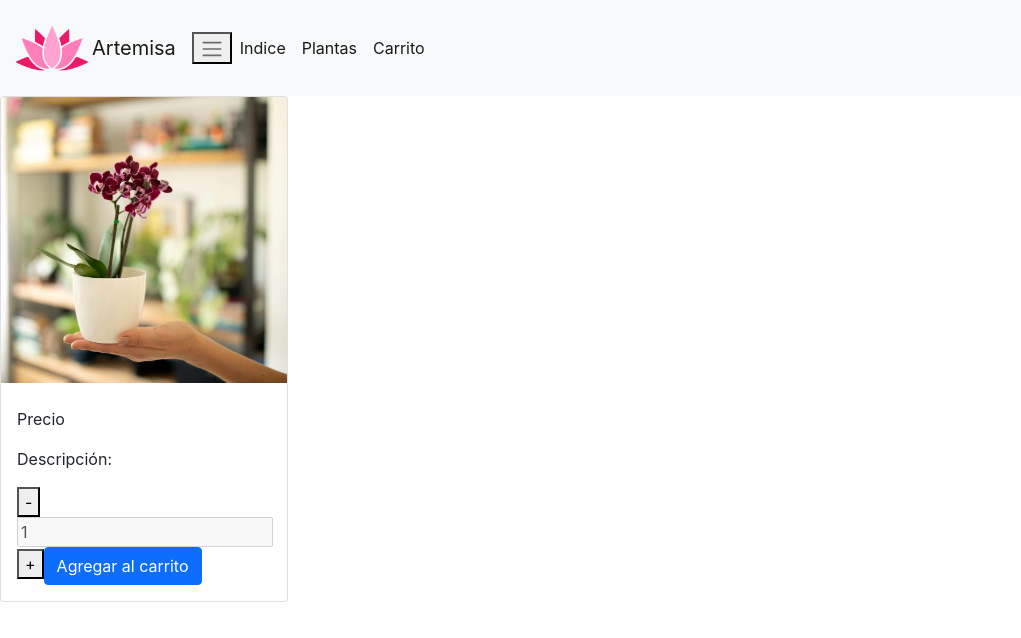
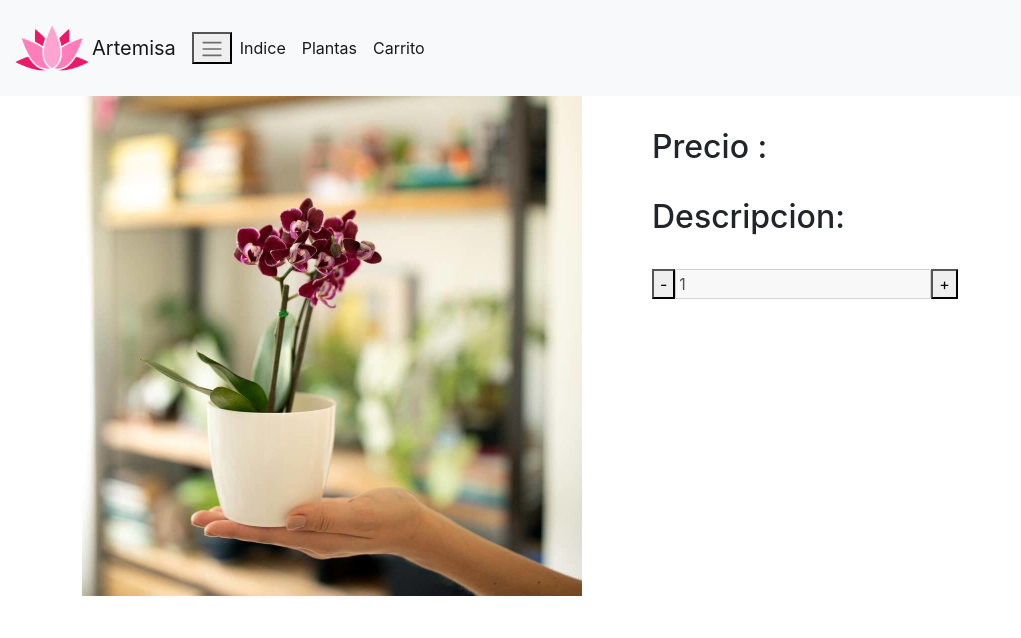
Before and after one commit to manuelabordad/reactJSmanuela, a React (Create React App) app: page /Item/1 in a window 1280 px wide. Shown: the top 638 px of the page, without its empty margins (0-1021 px from the left). Built offline with nearby package versions, Linux system fonts and the light colour scheme; no server answers.

Commit message:
itemDetail

```diff
--- a/src/components/ItemDetail.jsx
+++ b/src/components/ItemDetail.jsx
@@ -6,12 +6,15 @@ function ItemDetail({ nombre, precio, descripcion, stock }) {
 	const [number, setNumber] = useState(1);
 	return (
 		<div>
-			<div className="card" style={{ width: "18rem" }}>
-				<img className="card-img-top" src={Plant} alt="Card image cap" />
-				<div className="card-body">
-					<h5 className="card-title">{nombre}</h5>
-					<p>Precio {precio}</p>
-					<p>Descripción:{descripcion}</p>
+			<div class="container">
+				<div class="row">
+					<div class="col">
+						<img width="500px" height="500px" src={Plant} />
+					</div>
+					<div class="col">
+						<h1>{nombre}</h1> <br />
+						<h2>Precio : {precio}</h2> <br />
+						<h2>Descripcion: {descripcion}</h2> <br />
 						<button
 							type="button"
 							onClick={() => (number > 0 ? setNumber(number - 1) : { number })}
@@ -29,10 +32,7 @@ function ItemDetail({ nombre, precio, descripcion, stock }) {
 						>
 							+
 						</button>
-
-					<a href="#" className="btn btn-primary">
-						Agregar al carrito
-					</a>
+					</div>
 				</div>
 			</div>
 		</div>
--- a/src/components/ItemDetailConteiner.jsx
+++ b/src/components/ItemDetailConteiner.jsx
@@ -7,9 +7,9 @@ function ItemDetailConteiner() {
 	const [producto, setProducto] = useState([]);
 
 	const getItems = async () => {
-		const data = await fetch("./localJson.json");
+		const data = await fetch("../localJson.json");
 		const responseData = await data.json();
-		console.log("dataJSON", data);
+		console.log("dataJSON", responseData);
 		setProducto(responseData);
 	};
 
--- a/src/components/ItemList.jsx
+++ b/src/components/ItemList.jsx
@@ -1,26 +1,16 @@
 import React, { useState, useEffect } from "react";
 import Item from "../components/Item";
-import localJson from "../../public/localJson.json";
 
 function ItemList(props) {
 	const [productos, setProductos] = useState([]);
+	const getProducts = async () => {
+		const dataTest = await fetch("../localJson.json");
+		const responseData = await dataTest.json();
+		console.log("dataJson", responseData);
+		setProductos(responseData);
+	};
 	useEffect(() => {
-		const task = new Promise((resolve, reject) => {
-			const data = localJson;
-			console.log(data);
-			setTimeout(() => {
-				resolve(data);
-			}, 2000);
-		});
-
-		task.then(
-			(resolve) => {
-				setProductos(resolve);
-			},
-			(reject) => {
-				console.log("error");
-			}
-		);
+		setTimeout(() => getProducts(), 2000);
 	}, []);
 
 	return (
```
Lines whose indentation alone changed are shown as unchanged.
